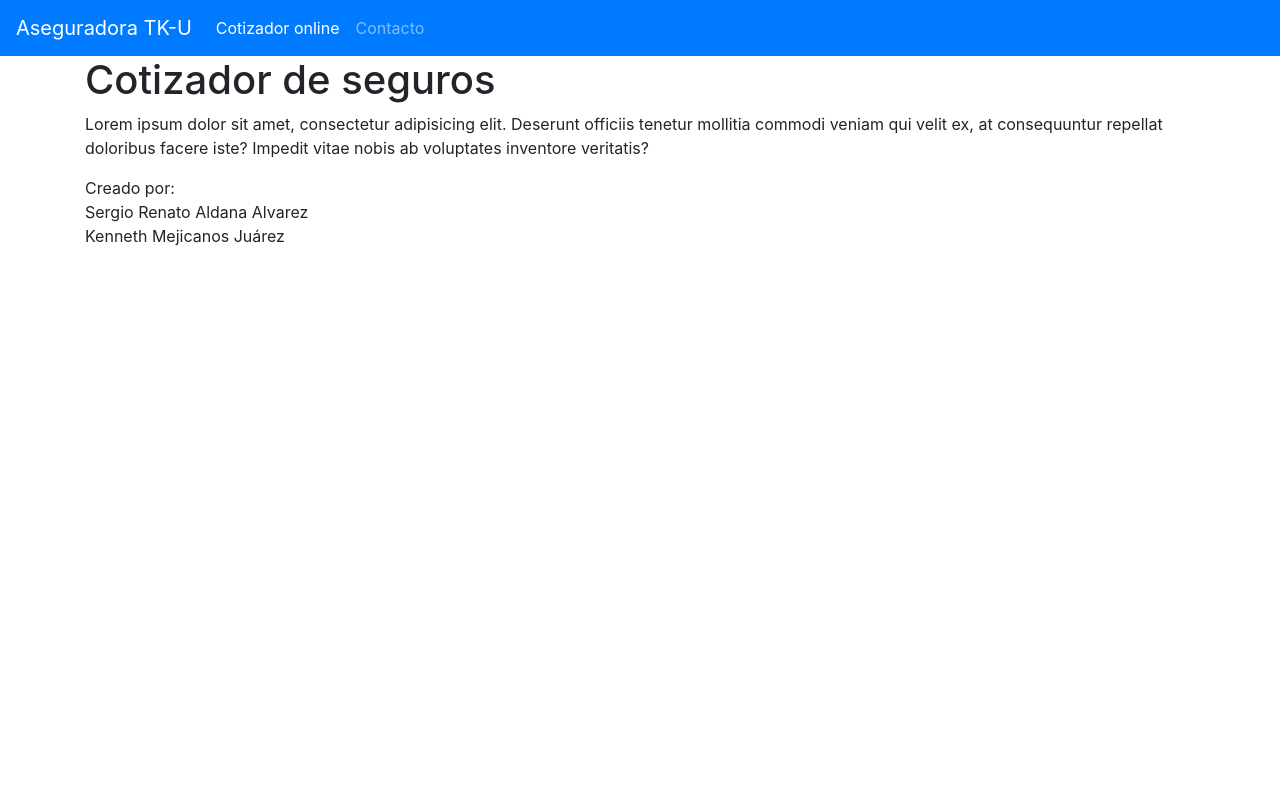
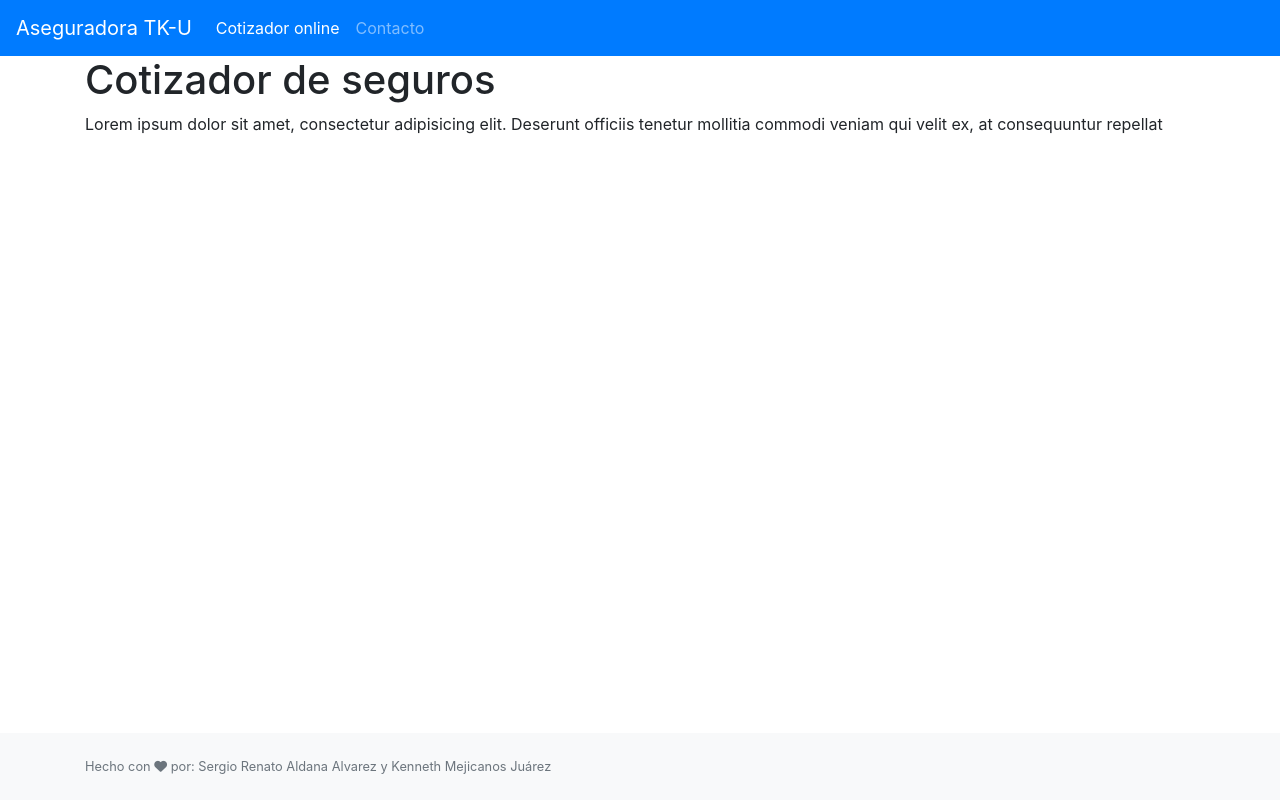
Before and after one commit to sergioraldana/cotizador-seguros, a plain HTML site: page index.html in a window 1280 px wide. Drawn offline with Linux system fonts and the light colour scheme.

Commit message:
Mejora el footer

```diff
--- a/index.html
+++ b/index.html
@@ -8,6 +8,8 @@
   <meta http-equiv="x-ua-compatible" content="ie=edge">
 	   <!-- Bootstrap CSS -->
   <link rel="stylesheet" href="css/bootstrap.min.css">
+	   <!-- FontAwesome -->
+    <script src="https://kit.fontawesome.com/d7aee1479b.js" crossorigin="anonymous"></script>
   <title>Cotizador de seguros</title>
 </head>
 <body>
@@ -27,14 +29,14 @@
 		</ul>
 	  </div>
 	</nav>
-	<section class="container">
+	<main class="container">
 		<h1>Cotizador de seguros</h1>
-		<p>Lorem ipsum dolor sit amet, consectetur adipisicing elit. Deserunt officiis tenetur mollitia commodi veniam qui velit ex, at consequuntur repellat doloribus facere iste? Impedit vitae nobis ab voluptates inventore veritatis?</p>
-	</section>
-	<footer class="container">
-		<p>Creado por:<br>
-		Sergio Renato Aldana Alvarez<br>
-		Kenneth Mejicanos Juárez</p>
+		<p>Lorem ipsum dolor sit amet, consectetur adipisicing elit. Deserunt officiis tenetur mollitia commodi veniam qui velit ex, at consequuntur repellat</p>
+	</main>
+	<footer class="footer fixed-bottom pb-2 pt-4 bg-light">
+		<div class="container">
+			<p class="text-muted small">Hecho con <span class="fas fa-heart"></span> por: Sergio Renato Aldana Alvarez y Kenneth Mejicanos Juárez</p>
+		</div>
 	</footer>
 <!-- Optional JavaScript -->
     <!-- jQuery first, then Popper.js, then Bootstrap JS -->
```
